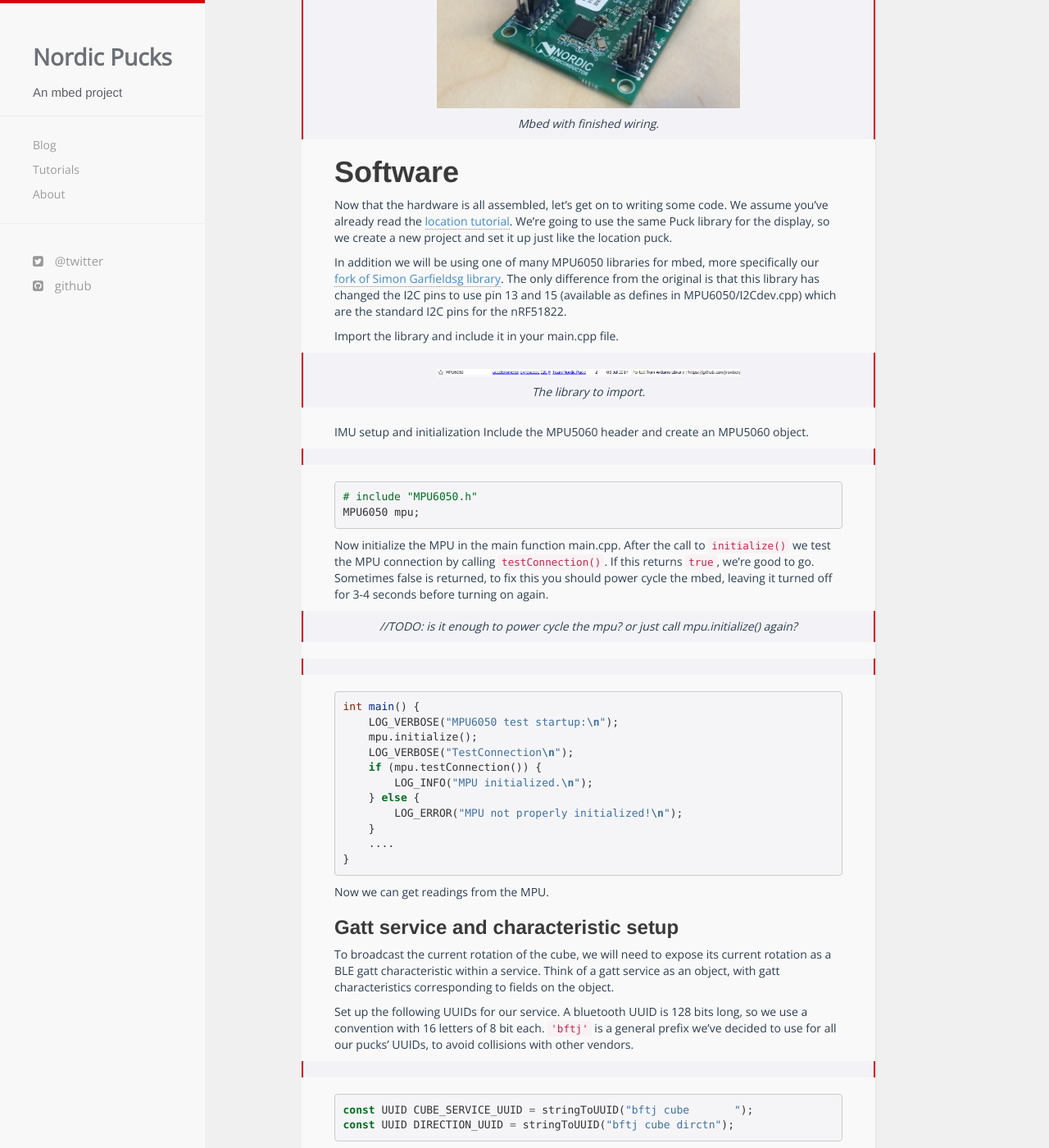
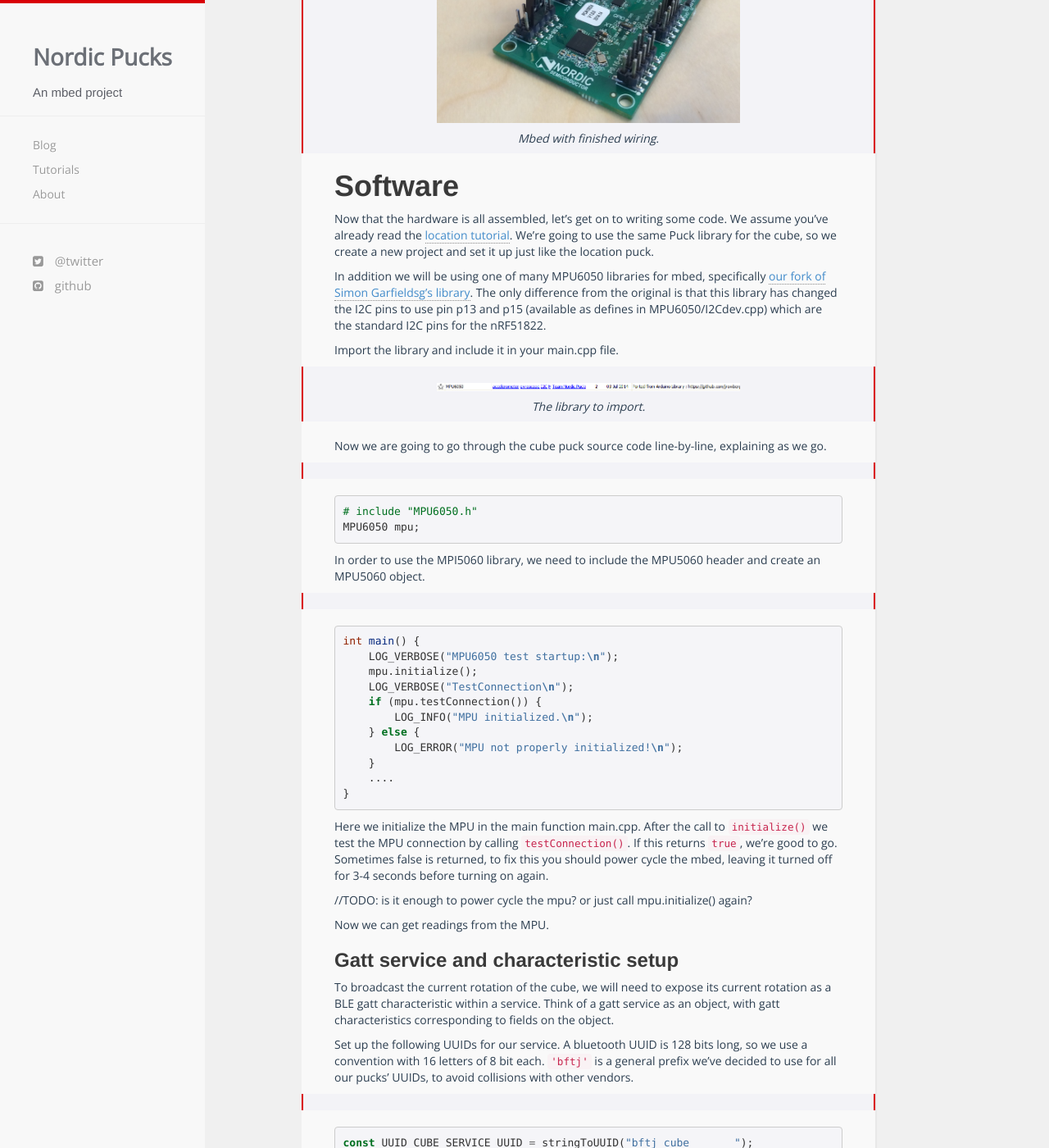
Before and after one commit to NordicPlayground/puck, a Jekyll site: the page built from _tutorials/cube.md, in a window 1280 px wide and 1400 px high, scrolled down 2149 px. Shown: the whole window at 82% size. Built offline with Jekyll 4.4.1, drawn with Linux system fonts in a browser that asks for light colours; nearby versions of some CDN libraries; comment, search, counter and statistics services are not loaded; some of the changed text lies outside the part shown.

Commit message:
Iterate on cube tutorial

```diff
--- a/_tutorials/cube.md
+++ b/_tutorials/cube.md
@@ -24,12 +24,13 @@ It is completely customizable and therefore also quite versatile.
 
 # Hardware
 
-The cube puck consists of an MPU5060 Intertial Measurement Unit wired together to an nrf51822 mbed.
+The cube puck consists of an MPU5060 Intertial Measurement Unit wired together to an nRF51822 mbed.
 We are going to use the IMU to determine on which side the cube is currently resting.
 The MPU5060 IMU comes pre-soldered onto a breakout board, so we will need to connect it to our mbed using wires.
 We soldered some header pins to our IMU breakout board to allow easy wire connection, but you can also solder your wires directly onto the through-holes.
 
 > ![](../images/2014-07-30 16.52.09.jpg)
+> Some header pins soldered onto the MP5060 breakout board through-holes.
 
 In order to communicate with the MPU5060, will need to set up an [I2C](http://en.wikipedia.org/wiki/I%C2%B2C) connection between the mbed board and the MPU5060, as well as connect power and ground.
 The following table shows the wire mappings used in this project.
@@ -62,30 +63,26 @@ The MPU5060 also supports interrupts using the INT pin, but we will not be using
 
 Now that the hardware is all assembled, let's get on to writing some code.
 We assume you've already read the [location tutorial](location.html).
-We're going to use the same Puck library for the display, so we create a new project and set it up just like the location puck.
+We're going to use the same Puck library for the cube, so we create a new project and set it up just like the location puck.
 
-In addition we will be using one of many MPU6050 libraries for mbed, more specifically our [fork of Simon Garfieldsg library](http://mbed.org/teams/Nordic-Pucks/code/MPU6050/).
-The only difference from the original is that this library has changed the I2C pins to use pin 13 and 15 (available as defines in MPU6050/I2Cdev.cpp) which are the standard I2C pins for the nRF51822.
+In addition we will be using one of many MPU6050 libraries for mbed, specifically [our fork of Simon Garfieldsg's library](http://mbed.org/teams/Nordic-Pucks/code/MPU6050/).
+The only difference from the original is that this library has changed the I2C pins to use pin p13 and p15 (available as defines in MPU6050/I2Cdev.cpp) which are the standard I2C pins for the nRF51822.
 
 Import the library and include it in your main.cpp file.
 
 > ![](../images/MPU library.PNG)
 > The library to import.
 
-IMU setup and initialization
-Include the MPU5060 header and create an MPU5060 object.
+Now we are going to go through the cube puck source code line-by-line, explaining as we go.
 
 > {% highlight cpp %}
 #include "MPU6050.h"
 MPU6050 mpu;
 {% endhighlight %}
 
-Now initialize the MPU in the main function main.cpp.
-After the call to `initialize()` we test the MPU connection by calling `testConnection()`.
-If this returns `true`, we're good to go.
-Sometimes false is returned, to fix this you should power cycle the mbed, leaving it turned off for 3-4 seconds before turning on again.
+In order to use the MPI5060 library, we need to include the MPU5060 header and create an MPU5060 object.
 
-> //TODO: is it enough to power cycle the mpu? or just call mpu.initialize() again?
+
 
 > {% highlight cpp %}
 int main() {
@@ -100,6 +97,13 @@ int main() {
     ....
 }
 {% endhighlight %}
+
+Here we initialize the MPU in the main function main.cpp.
+After the call to `initialize()` we test the MPU connection by calling `testConnection()`.
+If this returns `true`, we're good to go.
+Sometimes false is returned, to fix this you should power cycle the mbed, leaving it turned off for 3-4 seconds before turning on again.
+
+//TODO: is it enough to power cycle the mpu? or just call mpu.initialize() again?
 
 Now we can get readings from the MPU.
 
```
